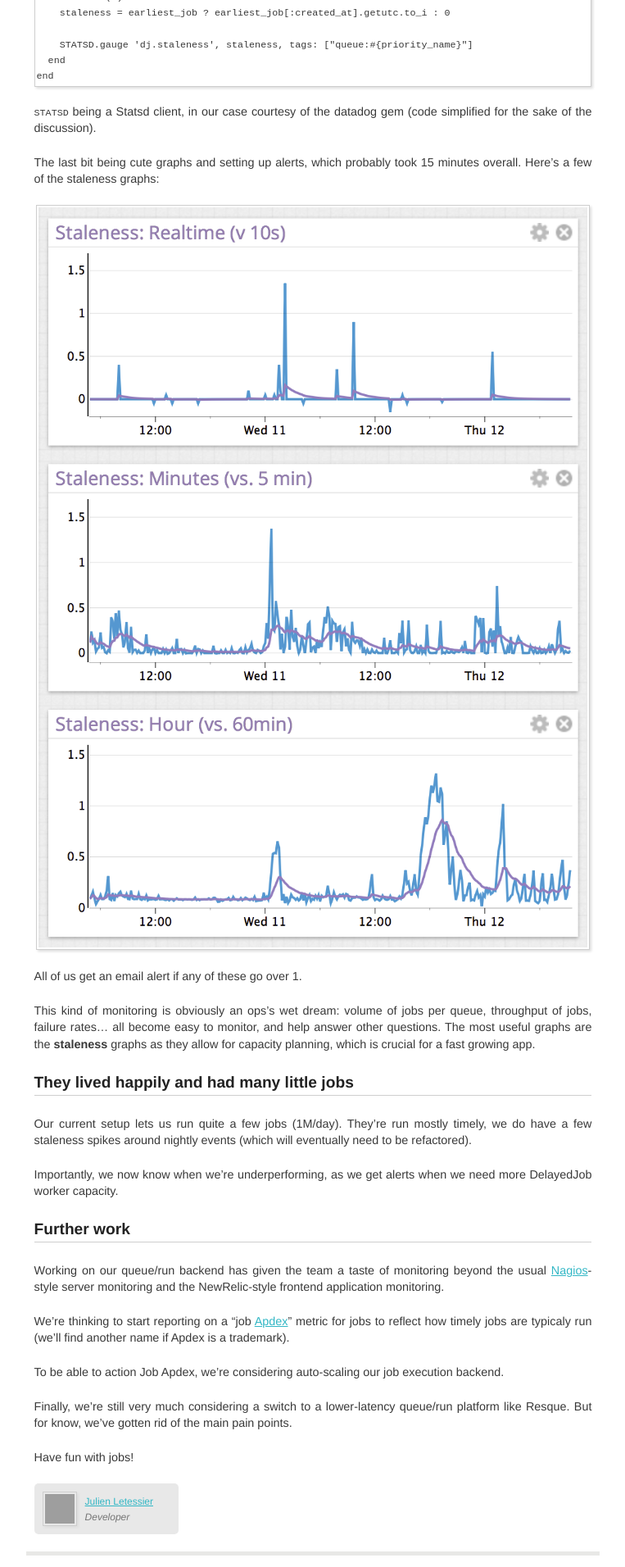
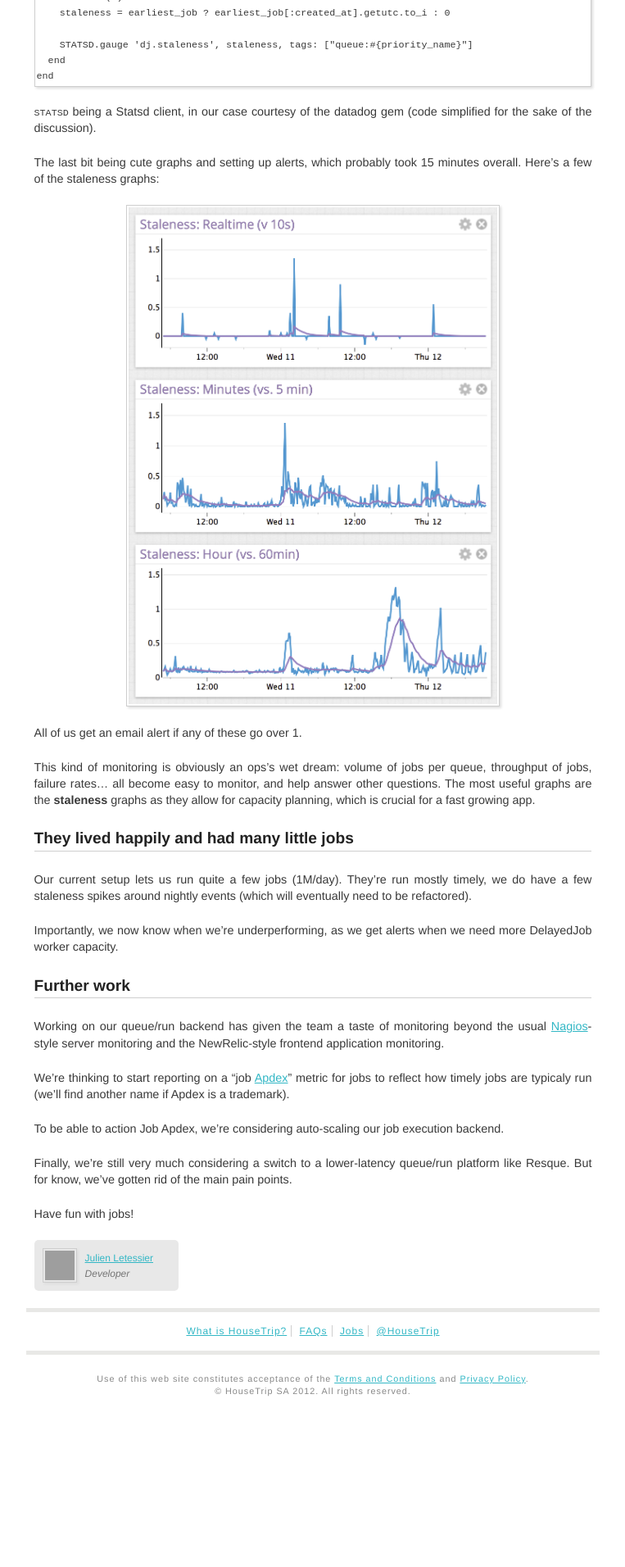
Before and after one commit to HouseTrip/housetrip.github.com, a Jekyll site: the page built from _posts/2013-09-12-monitoring-jobs.md, in a window 1280 px wide. Shown: the part 4092-6004 px from the top of the page at 82% size, without its empty margins (258-1021 px from the left). Built offline with Jekyll 4.4.1, drawn with Linux system fonts in a browser that asks for light colours; after the commit the page ends 5804 px from its top, so only the background shows below that; grey boxes are pictures that could not be loaded.

Commit message:
Update 2013-09-12-monitoring-jobs.md
using center-graph style now for image

```diff
--- a/_posts/2013-09-12-monitoring-jobs.md
+++ b/_posts/2013-09-12-monitoring-jobs.md
@@ -247,7 +247,7 @@ Implementing this turned out to be quite easy:
 The last bit being cute graphs and setting up alerts, which probably took 15
 minutes overall. Here's a few of the staleness graphs:
 
-<img src="/images/2013-09-12/staleness.png" class="center-image" title="Staleness over time" alt="Staleness over time"/>
+<img src="/images/2013-09-12/staleness.png" class="center-graph" title="Staleness over time" alt="Staleness over time"/>
 
 All of us get an email alert if any of these go over 1.
 
```
